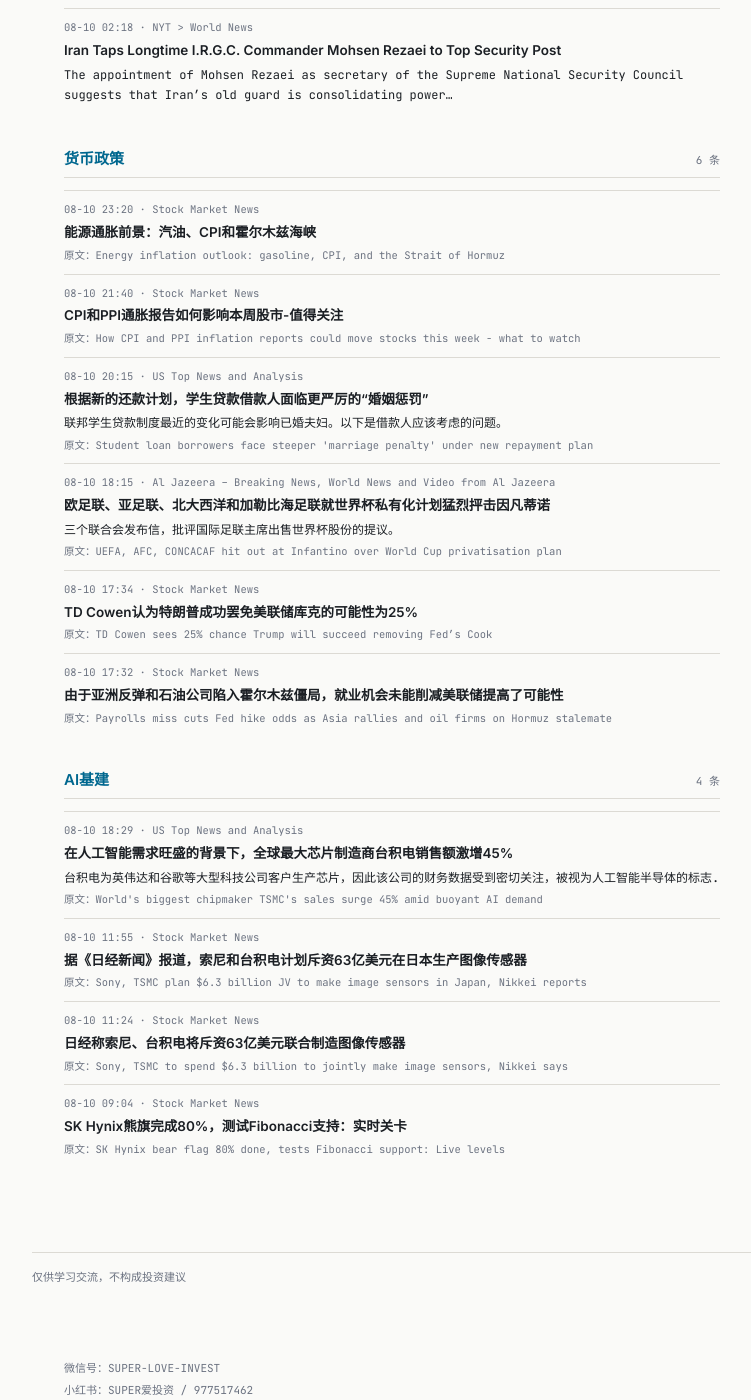
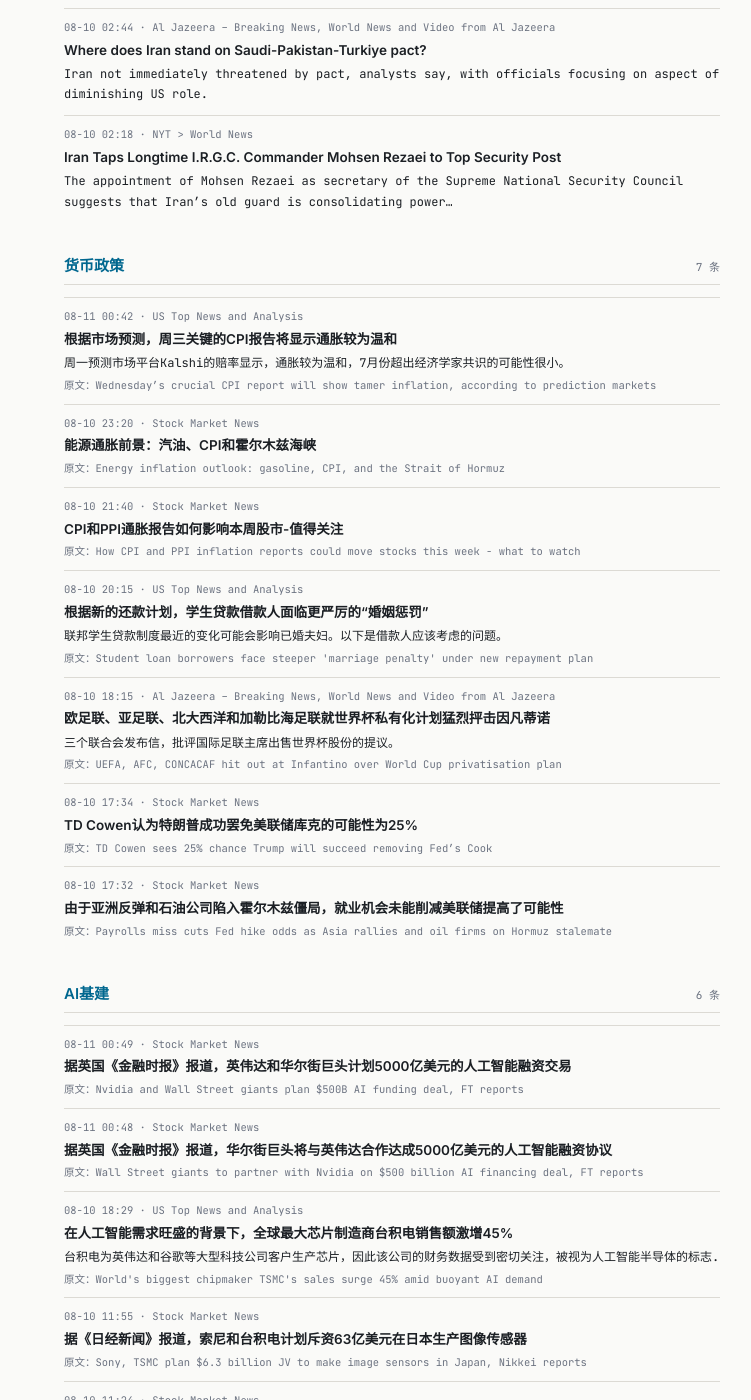
Before and after one commit to tang3super/tang3super.github.io, a Jekyll site: the page built from _macro_trade/news-digest.md, in a window 1280 px wide and 1400 px high, scrolled down 2662 px. Shown: the whole window, without its empty margins (248-999 px from the left). Built offline with Jekyll 4.4.1, drawn with Linux system fonts in a browser that asks for light colours; some of the changed text lies outside the part shown.

Commit message:
sync news-digest article

```diff
--- a/_macro_trade/news-digest.md
+++ b/_macro_trade/news-digest.md
@@ -9,6 +9,13 @@
 topics:
 - name: 地缘政治
   items:
+  - title: Iran’s president says Khamenei is in ‘perfect health’
+    summary: Iran’s President Masoud Pezeshkian says Supreme Leader Ayatollah Mojtaba Khamenei had a message of “unity and cohesion”
+    link: https://www.aljazeera.com/video/newsfeed/2026/8/10/irans-president-says-khamenei-is-in-perfect?traffic_source=rss
+    source: Al Jazeera – Breaking News, World News and Video from Al Jazeera
+    time: 08-11 01:05
+    title_zh: 伊朗总统称哈梅内伊“健康状况良好”
+    summary_zh: 伊朗总统马苏德·佩泽什基安说，最高领袖哈梅内伊传达了“团结和凝聚力”的信息。
   - title: Oil prices, stocks surge as Hormuz closure drags on
     summary: US petrol prices dropped nine cents last week but could again surge if the strait closure continues, analysts warn.
     link: https://www.aljazeera.com/economy/2026/8/10/oil-prices-stocks-surge-as-hormuz-closure-drags-on?traffic_source=rss
@@ -172,6 +179,13 @@
     time: 08-10 02:18
 - name: 货币政策
   items:
+  - title: Wednesday’s crucial CPI report will show tamer inflation, according to prediction markets
+    summary: Monday's odds on prediction market platform Kalshi show tamer inflation and little chance of exceeding economists' consensus for July.
+    link: https://www.cnbc.com/2026/08/10/crucial-cpi-report-will-show-tame-inflation-prediction-markets-show.html
+    source: US Top News and Analysis
+    time: 08-11 00:42
+    title_zh: 根据市场预测，周三关键的CPI报告将显示通胀较为温和
+    summary_zh: 周一预测市场平台Kalshi的赔率显示，通胀较为温和，7月份超出经济学家共识的可能性很小。
   - title: 'Energy inflation outlook: gasoline, CPI, and the Strait of Hormuz'
     summary: ''
     link: https://www.investing.com/news/stock-market-news/energy-inflation-outlook-gasoline-cpi-and-the-strait-of-hormuz-93CH-4849823
@@ -212,6 +226,18 @@
     title_zh: 由于亚洲反弹和石油公司陷入霍尔木兹僵局，就业机会未能削减美联储提高了可能性
 - name: AI基建
   items:
+  - title: Nvidia and Wall Street giants plan $500B AI funding deal, FT reports
+    summary: ''
+    link: https://www.investing.com/news/stock-market-news/nvidia-and-wall-street-giants-plan-500b-ai-funding-deal-ft-reports-4849933
+    source: Stock Market News
+    time: 08-11 00:49
+    title_zh: 据英国《金融时报》报道，英伟达和华尔街巨头计划5000亿美元的人工智能融资交易
+  - title: Wall Street giants to partner with Nvidia on $500 billion AI financing deal, FT reports
+    summary: ''
+    link: https://www.investing.com/news/stock-market-news/wall-street-giants-partner-with-nvidia-on-500-billion-ai-financing-deal-ft-reports-4849929
+    source: Stock Market News
+    time: 08-11 00:48
+    title_zh: 据英国《金融时报》报道，华尔街巨头将与英伟达合作达成5000亿美元的人工智能融资协议
   - title: World's biggest chipmaker TSMC's sales surge 45% amid buoyant AI demand
     summary: TSMC makes chips for Big Tech customers like Nvidia and Google, so the firm's financial figures are closely watched as a sign of AI semicond…
     link: https://www.cnbc.com/2026/08/10/tsmc-revenue-surge-ai-chip-big-tech.html
```
